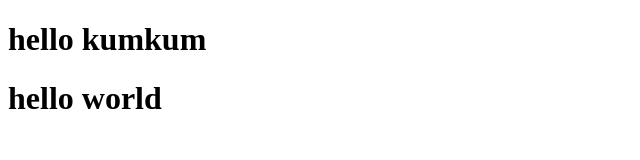
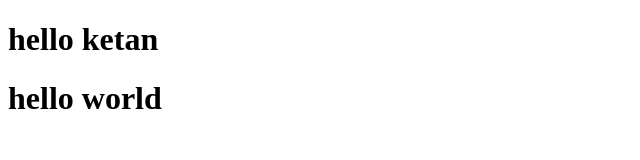
Before and after one commit to kumkum13/demo, a plain HTML site: page index.html in a window 1280 px wide. Shown: the whole page, without its empty margins (0-640 px from the left). Drawn offline with Linux system fonts and the light colour scheme.

Commit message:
Update index.html

```diff
--- a/index.html
+++ b/index.html
@@ -6,7 +6,7 @@
     <title>Document</title>
 </head>
 <body>
-    <h1>hello kumkum</h1>
+    <h1>hello ketan</h1>
     <h1>hello world</h1>
 </body>
 </html>
```
